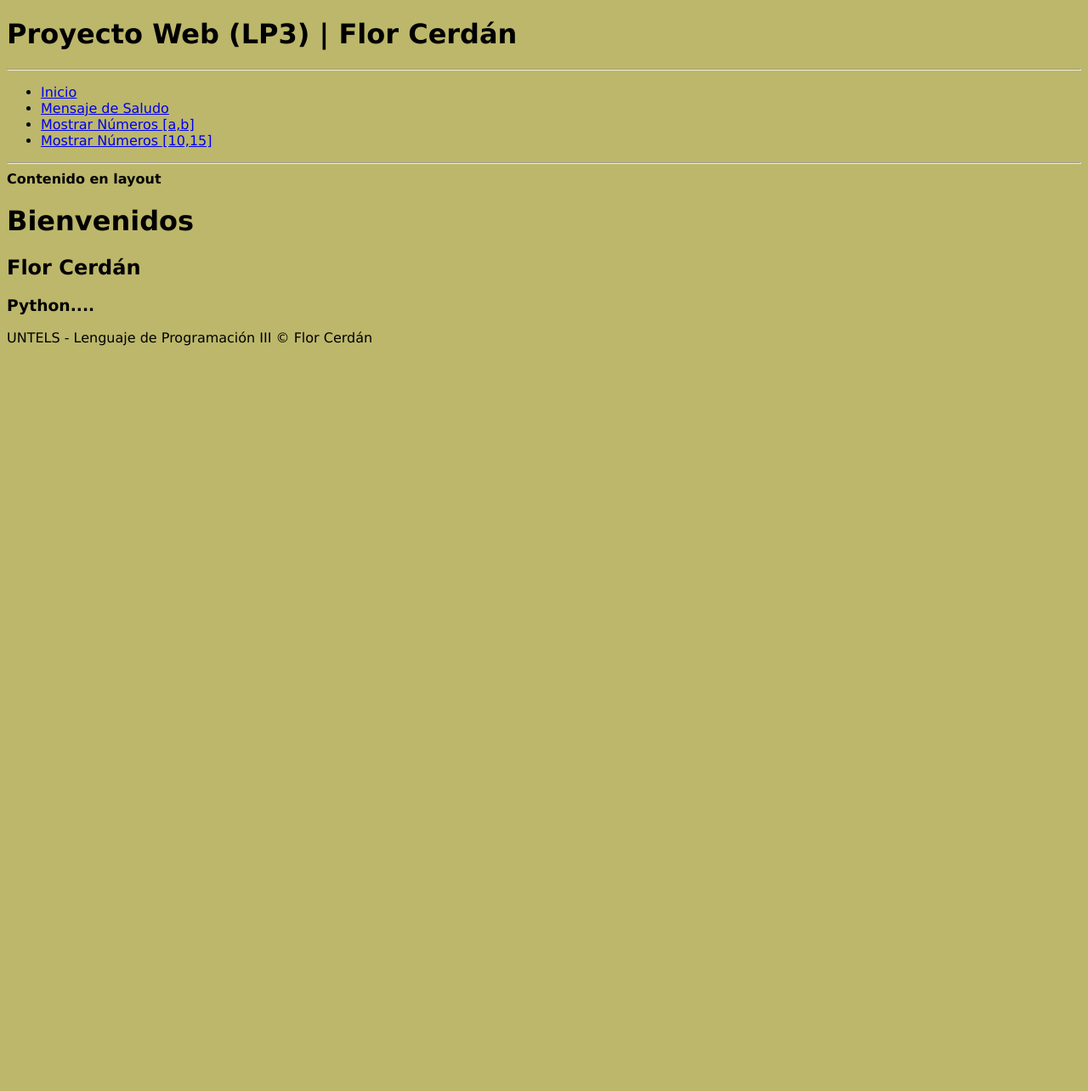
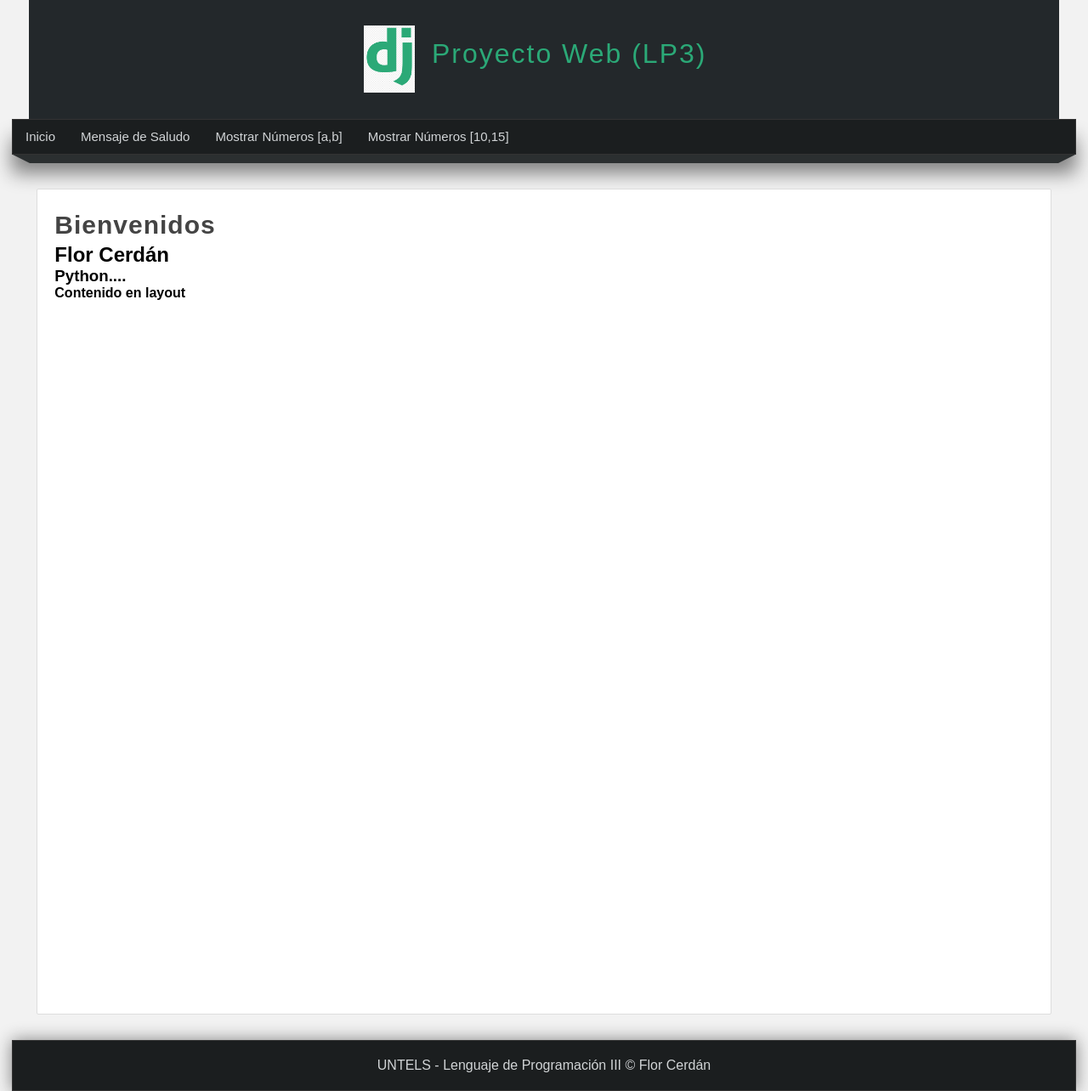
Before and after one commit to cerdanflor/ProyectoDjangoLP3, a Django app: page /saludo/ in a window 1280 px wide. Shown: the whole page at 85% size. Before the commit the page ends 407 px from the top, so only its background shows below. Run offline with Django 4.2, Linux system fonts and the light colour scheme.

Commit message:
DJango Parte 7 Estilos y Apariencia Visual

```diff
--- a/proyecto001/miapp/static/css/style.css
+++ b/proyecto001/miapp/static/css/style.css
@@ -1,4 +1,145 @@
+/*Estilos Generales*/
+*{
+    margin: 0px;
+    padding: 0px;
+    font-family: Arial, Helvetica, sans-serif;
+    text-decoration: none;
+}
+
 body{
-    font-family: Verdana, Geneva, Tahoma, sans-serif;
-    background-color: darkkhaki;
+    background-color: #f2f2f2;
 }
+
+/* Estilos Cabecera */
+header{
+    width: 1212px;
+    height: 140px;
+    background-color: #23282B;
+    margin: 0 auto;
+}
+
+#logotipo {
+    width: 35%;
+    height: 130px;
+    margin: 0 auto;
+    padding-top: 10px;
+}
+
+#logotipo img{
+    display: block;
+    width: 60px;
+    float: left;
+    margin-top: 20px;
+}
+
+#logotipo h1{
+    display: block;
+    float: left;
+    margin-top: 35px;
+    margin-left: 20px;
+    letter-spacing: 2px;
+    font-weight: lighter;
+    color: #2ba977;
+}
+
+/*Estilos Navegación*/
+
+/*Zona de menu*/
+nav{
+    width: 1250px;
+    height: 40px;
+    margin: 0 auto;
+    background-color: #1B1E1F;
+    border: 1px solid #333333;
+    box-shadow: 0px 22px 22px gray;
+    font-size: 15px;
+}
+/*Zona de enlaces*/
+nav ul{
+    list-style: none;
+    text-decoration: none;
+}
+nav ul li{
+    line-height: 40px;
+    float: left;
+}
+/*Hipervinculos*/
+nav ul li a{
+    display: block;
+    padding-left: 15px;
+    padding-right: 15px;
+    color: #d1d4d6;
+}
+
+/*Efecto en Hipervínculos*/
+nav ul li a:hover{
+    background: #2ba977;
+    box-shadow: 0px 0px 0px #444 inset;
+    color:white;
+    transition: all 300ms;
+}
+
+/*Efecto 3D*/
+.barra{
+    width: 1250px;
+    margin: 0 auto;
+}
+.esquina-izquierda{
+    display: block;
+    border-left: 20px solid transparent;
+    border-top: 10px solid #2B2F30;
+    float: left;
+}
+.esquina-derecha{
+    display: block;
+    border-right: 20px solid transparent;
+    border-top: 10px solid #2B2F30;
+    float: right;
+}
+/*Relleno del hueco*/
+.relleno-barra{
+    display: block;
+    width: 1210px;
+    height: 10px;
+    background: #2B2F30;
+    float: left;
+}
+
+/*Estilos para el CONTENIDO*/
+#content{
+    width: 1212px;
+    min-height: 930px;
+    margin: 0 auto;
+    margin-bottom: 30px;
+    margin-top: 40px;
+}
+.box{
+    background: white;
+    width: 95%;
+    min-height: 930px;
+    padding: 20px;
+    border: 1px solid #ddd;
+    border-radius: 2px;
+    margin: 0 auto;
+}
+
+.title{
+    color: #444;
+    letter-spacing: 1px;
+    font-size: 30px;
+    margin-bottom: 4px;
+    margin-top: 5px;
+}
+
+/*Estilo para el footer*/
+footer{
+    width: 1250px;
+    background-color: #1B1E1F;
+    border: 1px solid #333;
+    color: #d1d4d6;
+    text-align: center;
+    margin: 0 auto;
+    padding-top: 20px;
+    padding-bottom: 20px;
+    box-shadow: 0px 0px 20px gray;
+}
--- a/proyecto001/miapp/templates/index.html
+++ b/proyecto001/miapp/templates/index.html
@@ -5,6 +5,6 @@
 {% endblock title %}
 
 {% block content %}
-    <h1>Página Index</h1>
+    <h1 class="title">Página Index</h1>
     <h2>Usango templates</h2>
 {% endblock %}
--- a/proyecto001/miapp/templates/layout.html
+++ b/proyecto001/miapp/templates/layout.html
@@ -13,8 +13,13 @@
     </head>
     </head>
     <body>
-        <h1> Proyecto Web (LP3) | Flor Cerdán </h1>
-        <hr/>
+        <header>
+            <div id="logotipo">
+                <img src="{% static 'images/LogoDJango.png' %}" />
+                <h1>Proyecto Web (LP3)</h1>
+            </div>
+        </header>
+        <nav>
             <ul>
                 <li>
                     <a href="/inicio"> Inicio</a>
@@ -29,12 +34,19 @@
                     <a href="/rango2/10/15"> Mostrar Números [10,15]</a>
                 </li>
             </ul>
-        <hr/>
+        </nav>
+        <div class="barra">
+            <span class="esquina-izquierda"></span>
+            <span class="relleno-barra"></span>
+            <span class="esquina-derecha"></span>
+        </div>
+        <div id="content">
+            <div class="box">
 
-        <div id="content">
                 {% block content %}
                     <strong> Contenido en layout </strong>
                 {% endblock %}
+            </div>
         </div>
         <footer>
             UNTELS - Lenguaje de Programación III &copy; Flor Cerdán
--- a/proyecto001/miapp/templates/saludo.html
+++ b/proyecto001/miapp/templates/saludo.html
@@ -4,8 +4,8 @@
 {% endblock title %}
 
 {% block content %}
-    {{ block.super }}
-    <h1>Bienvenidos</h1>
+    <h1 class="title">Bienvenidos</h1>
     <h2>Flor Cerdán</h2>
     <h3>Python....</h3>
+    {{ block.super }}
 {% endblock %}
```
Also changed, not shown: proyecto001/miapp/static/images/LogoDJango.png (added). Lines whose indentation alone changed are shown as unchanged.
